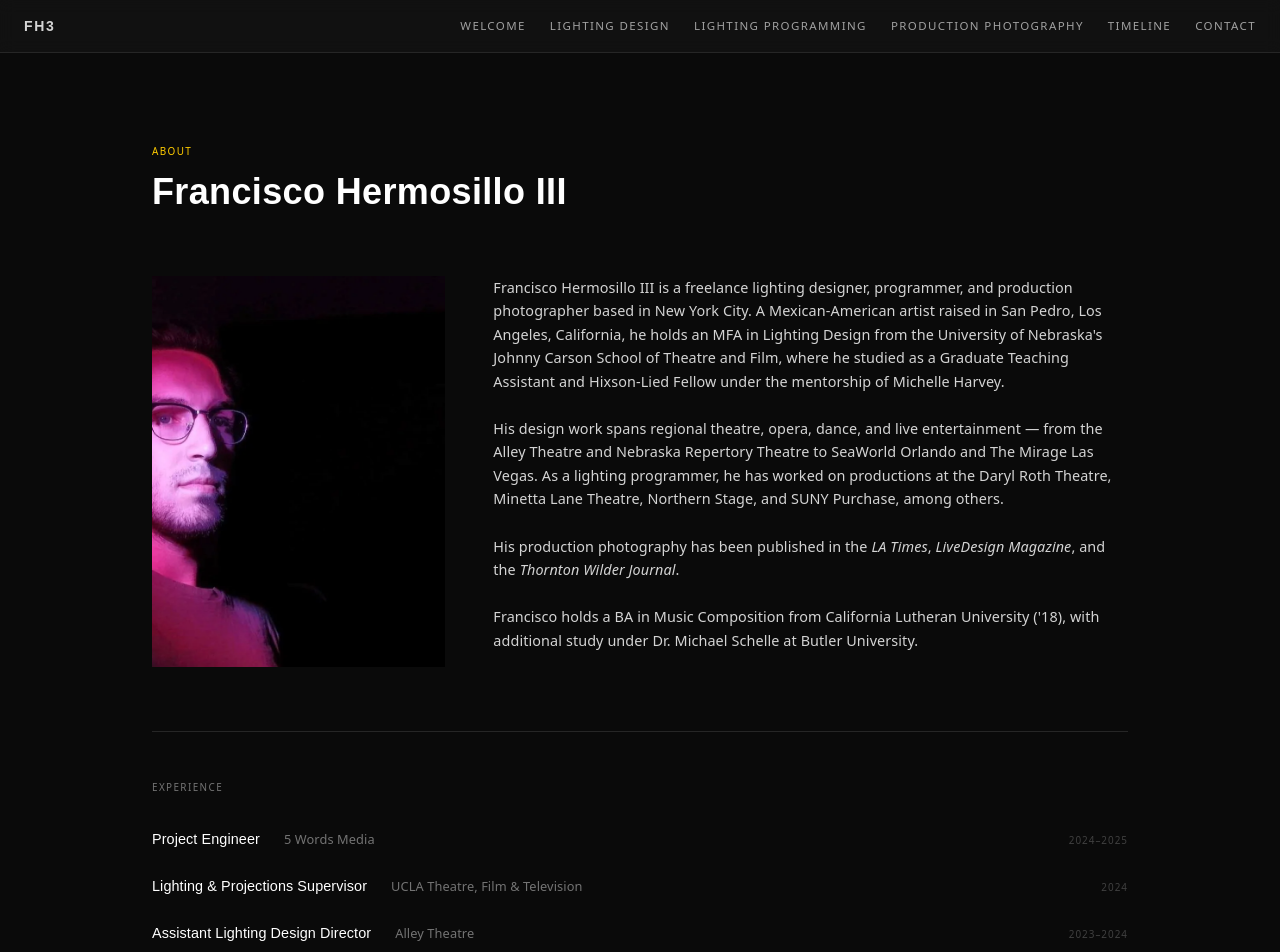
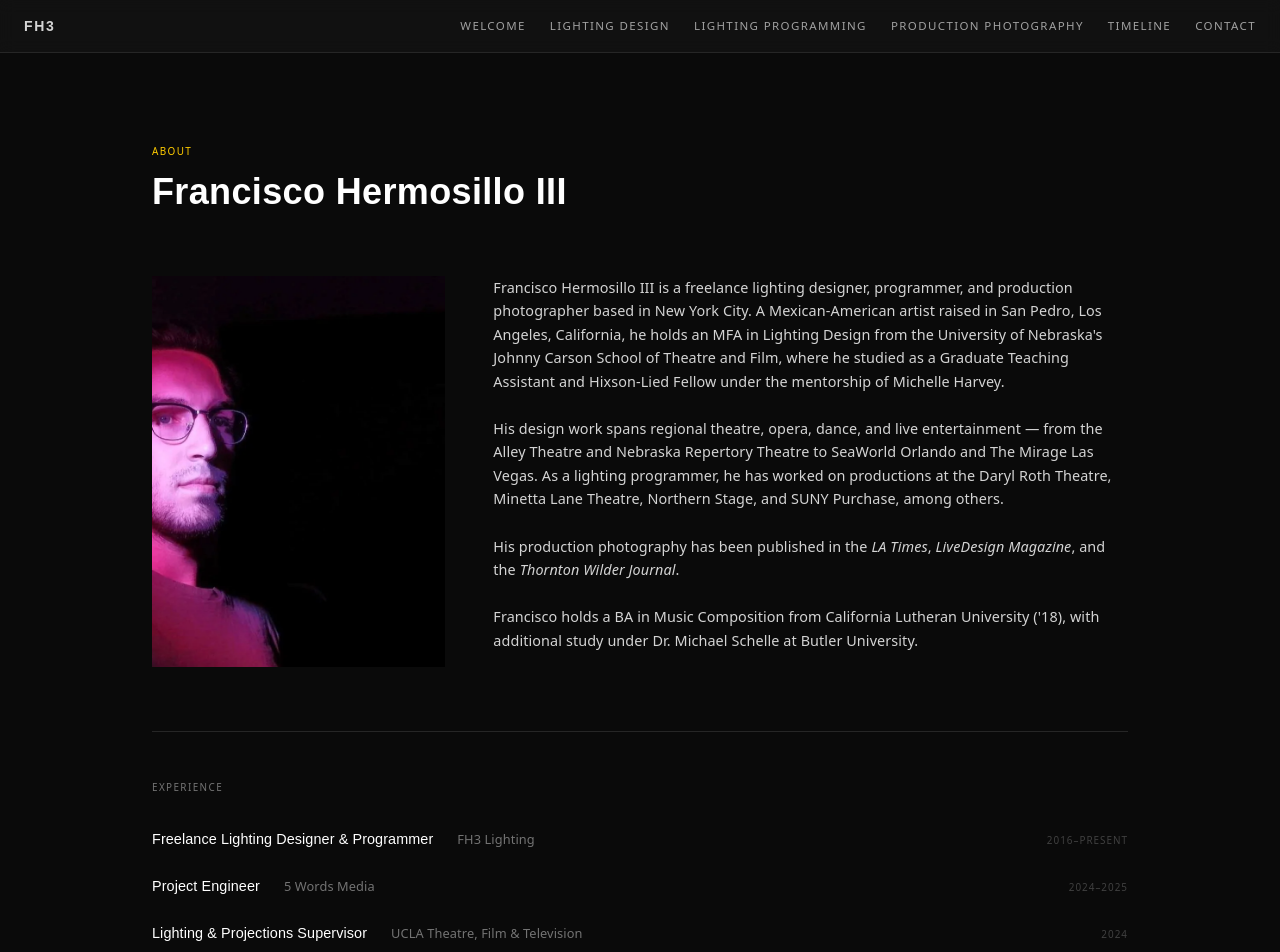
Before and after one commit to pedropipehitter/fh3lighting-website, a Next.js app: page /about in a window 1280 px wide. Shown: the top 952 px of the page. Built offline with nearby package versions, Linux system fonts and the light colour scheme.

Commit message:
Add FH3 Lighting freelance experience (2016–Present) to about page

```diff
--- a/app/about/page.tsx
+++ b/app/about/page.tsx
@@ -80,6 +80,7 @@ export default function AboutPage() {
         <h2 className="font-ui-label text-[0.62rem] text-neutral-500 mb-8">Experience</h2>
         <div className="space-y-6">
           {[
+            { role: "Freelance Lighting Designer & Programmer", org: "FH3 Lighting", years: "2016–Present" },
             { role: "Project Engineer", org: "5 Words Media", years: "2024–2025" },
             { role: "Lighting & Projections Supervisor", org: "UCLA Theatre, Film & Television", years: "2024" },
             { role: "Assistant Lighting Design Director", org: "Alley Theatre", years: "2023–2024" },
```
